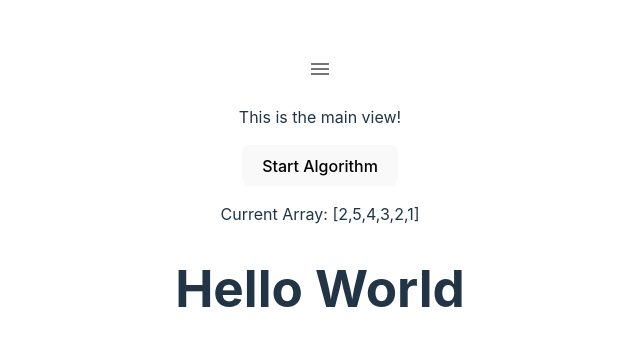
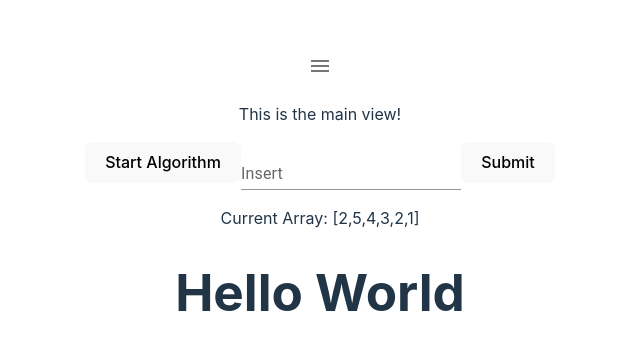
Before and after one commit to flaviur1/DSA_Visualizer, a React (Vite) app in the folder frontend/: page / in a window 1280 px wide. Shown: the part 200-550 px from the top of the page, without its empty margins (320-960 px from the left). Built offline with nearby package versions, Linux system fonts and the light colour scheme.

Commit message:
made an insert button and functions to add elements to the data structure

```diff
--- a/frontend/src/components/UserOperationsBox.jsx
+++ b/frontend/src/components/UserOperationsBox.jsx
@@ -2,6 +2,7 @@
 // We also have the start button, which sends a request to the backend to get the json steps so we can print them.
 import { useState, useEffect } from "react";
 import axios from "axios";
+import TextField from "@mui/material/TextField";
 
 function UserOperationsBox({
   dataStructure,
@@ -10,7 +11,6 @@ function UserOperationsBox({
   onStepsReceived,
 }) {
   const [newElement, setNewElement] = useState("");
-  const addElem = (arr, elem) => {};
 
   const handleSubmit = async () => {
     try {
@@ -26,9 +26,32 @@ function UserOperationsBox({
     }
   };
 
+  const handleInsert = async () => {
+    if (newElement === "") {
+      alert("Please insert the element first");
+      return;
+    }
+    if(parseInt(newElement) === null){
+      alert("Please insert an integer only");
+      return;
+    }
+    setDataStructure([...dataStructure, parseInt(newElement)]);
+    setNewElement("");
+  };
+
   return (
     <div>
       <button onClick={handleSubmit}>Start Algorithm</button>
+      <TextField
+        id="standard-basic"
+        label="Insert"
+        variant="standard"
+        value={newElement}
+        onChange={(e) => {
+          setNewElement(e.target.value);
+        }}
+      />
+      <button onClick={handleInsert}>Submit</button>
       <p>Current Array: {JSON.stringify(dataStructure)}</p>
     </div>
   );
```
Also changed, not shown: 1 other file (tests, documents, lock files or other folders).
